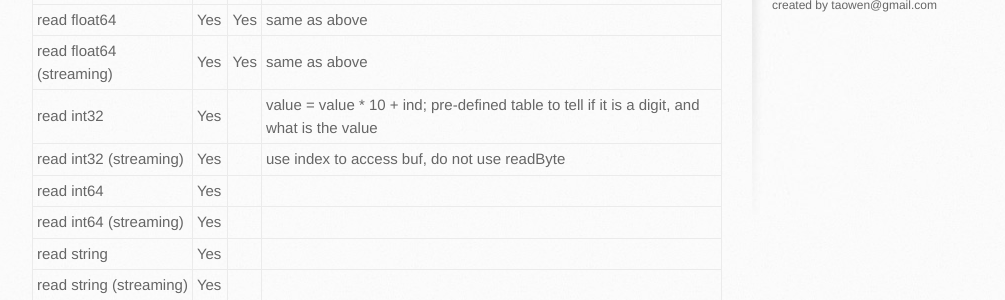
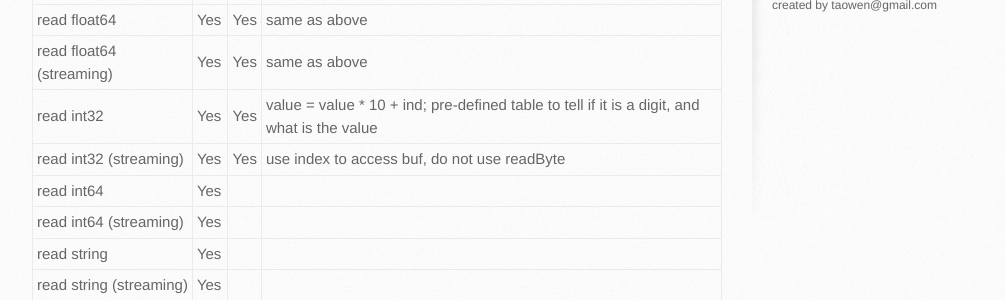
Before and after one commit to json-iterator/json-iterator.github.io, a Jekyll site: the page built from features.md, in a window 1280 px wide and 900 px high, scrolled down 368 px. Shown: the part 153-453 px from the top of the window, without its empty margins (138-1143 px from the left). Built offline with Jekyll 4.4.1, drawn with Linux system fonts in a browser that asks for light colours; comment, search, counter and statistics services are not loaded.

Commit message:
Update features.md

```diff
--- a/features.md
+++ b/features.md
@@ -11,8 +11,8 @@
 | read float32 (streaming) | Yes | Yes | assume the number fit in current buffer, if it turns out the number end not found, fallback to slow path, read byte by byte then Float.valueOf. read from iterator head to tail, then load more, which skipped checking tail for each byte. |
 | read float64 | Yes | Yes | same as above |
 | read float64 (streaming) | Yes | Yes | same as above |
-| read int32 | Yes |  | value = value * 10 + ind; pre-defined table to tell if it is a digit, and what is the value |
-| read int32 (streaming) | Yes |  | use index to access buf, do not use readByte |
+| read int32 | Yes | Yes | value = value * 10 + ind; pre-defined table to tell if it is a digit, and what is the value |
+| read int32 (streaming) | Yes | Yes | use index to access buf, do not use readByte |
 | read int64 | Yes |  |
 | read int64 (streaming) | Yes |  |
 | read string | Yes |  |
```
